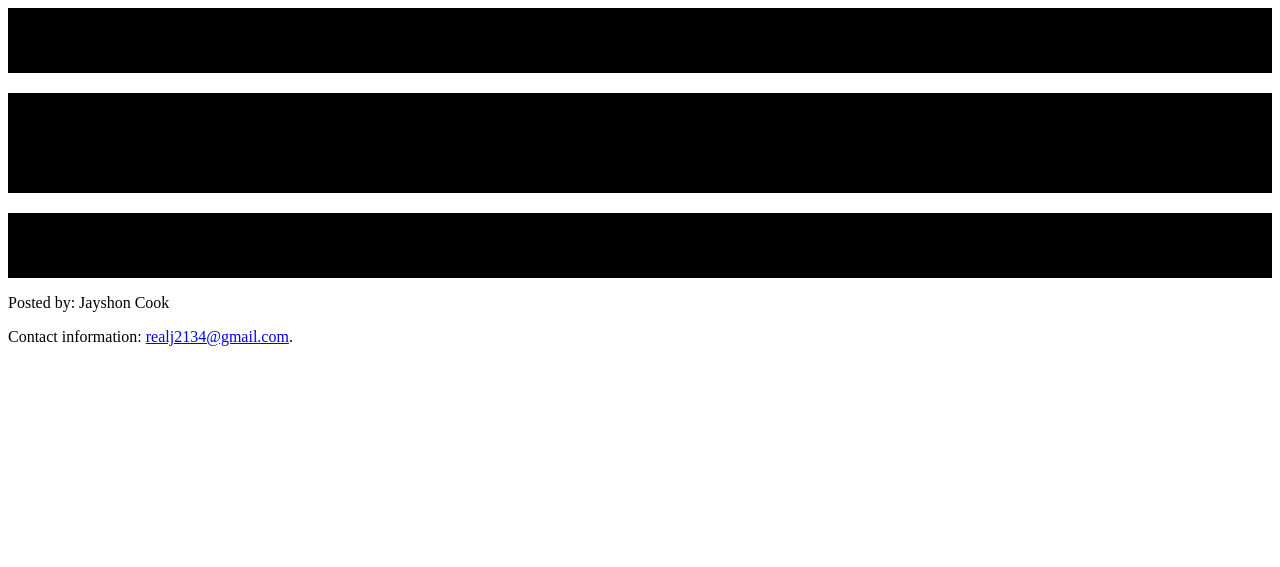
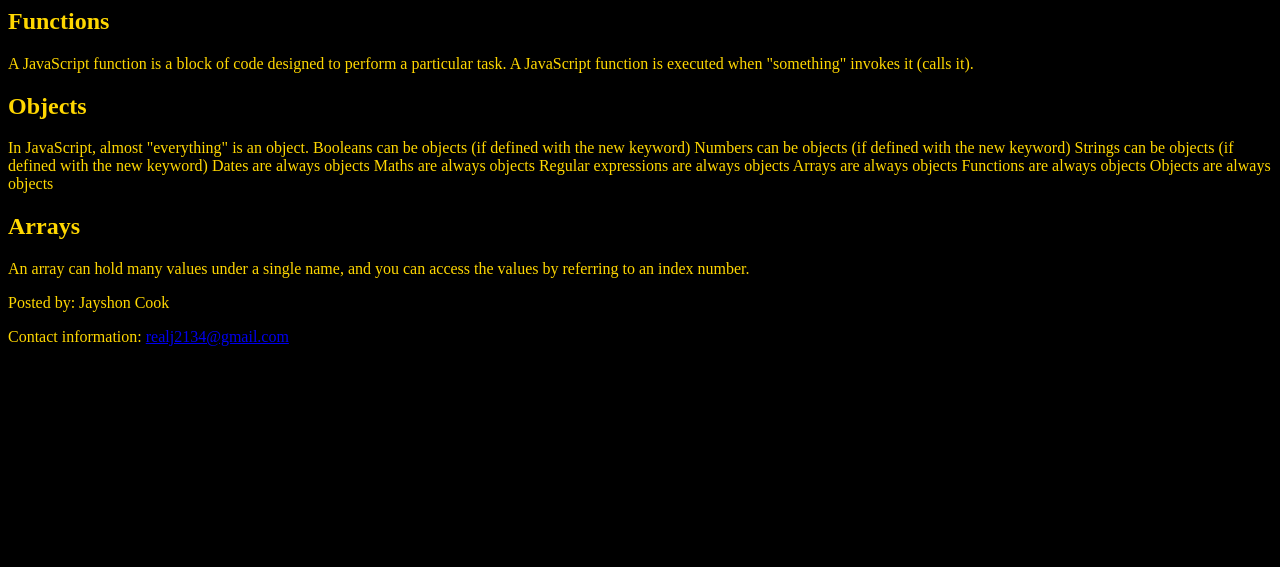
Before and after one commit to J2134/Tutorial-Page, a plain HTML site: page index.html in a window 1280 px wide. Shown: the part 233-800 px from the top of the page. Drawn offline with Linux system fonts and the light colour scheme.

Commit message:
Tutorial Page

```diff
--- a/sample.html
+++ b/index.html
@@ -3,19 +3,19 @@
 <head>
 <meta name="viewport" content="width=device-width, initial-scale=1">
 </head>
-<body>
+<body style="background-color:black">
 
 <h2>Javascript Tutorial</h2>
 <div class="header"> <img src="https://lumiere-a.akamaihd.net/v1/images/r_lol_starwarsheader_youmightwanttobuckleup_tablet_a39f0af1.jpeg?region=0,0,2048,400" width="600" height="150" alt="Falcon"> </div>
 <div class="row">
-  <div class="column left" style="background-color: black;">
+  <div class="column left" style= "color: #FFD700">
     <h2>Functions</h2>
     <p>
 A JavaScript function is a block of code designed to perform a particular task.
 
 A JavaScript function is executed when "something" invokes it (calls it).</p>
   </div class="tBody">
-  <div class="column middle" style="background-color: black;">
+  <div class="column-middle" style= "color: #FFD700" >
     <h2>Objects</h2>
     <p>In JavaScript, almost "everything" is an object.
 
@@ -29,7 +29,7 @@ A JavaScript function is executed when "something" invokes it (calls it).</p>
 		Functions are always objects
 		Objects are always objects</p>
   </div>
-  <div class="column right" style="background-color: black;">
+  <div class="column right" style= "color: #FFD700" >
     <h2>Arrays</h2>
     <p>An array can hold many values under a single name, and you can access the values by referring to an index number.
 </p>
@@ -37,10 +37,10 @@ A JavaScript function is executed when "something" invokes it (calls it).</p>
 </div>
 
 </body>
-<div class="footer">
+<div class="footer" style="color: #FFD700">
   <p>Posted by: Jayshon Cook</p>
   <p>Contact information: <a href="realj2134@gmail.com">
-  realj2134@gmail.com</a>.</p>
+  realj2134@gmail.com</a></p>
 </div>
 
 </html>
--- a/sample.css
+++ b/sample.css
@@ -1,7 +1,11 @@
-* {
+ *{
     box-sizing: border-box;
 }
-
+.row {
+    border-style: groove;
+    border-color: #FFD700;
+    border: 1ex
+}
 .column {
     float: left;
     padding: 10px;
@@ -9,6 +13,7 @@
 }
 
 .left, .right {
+
   width: 25%;
   color:#FFD700;
 
@@ -28,14 +33,12 @@
    background-color: black;
    text-align: center;
 }
-.tBody{
-}
+
 .footer {
     position: fixed;
     left: 0;
     bottom: 0;
     width: 100%;
     background-color: black;
-    text-color: FFD700;
     text-align: center;
 }
```
